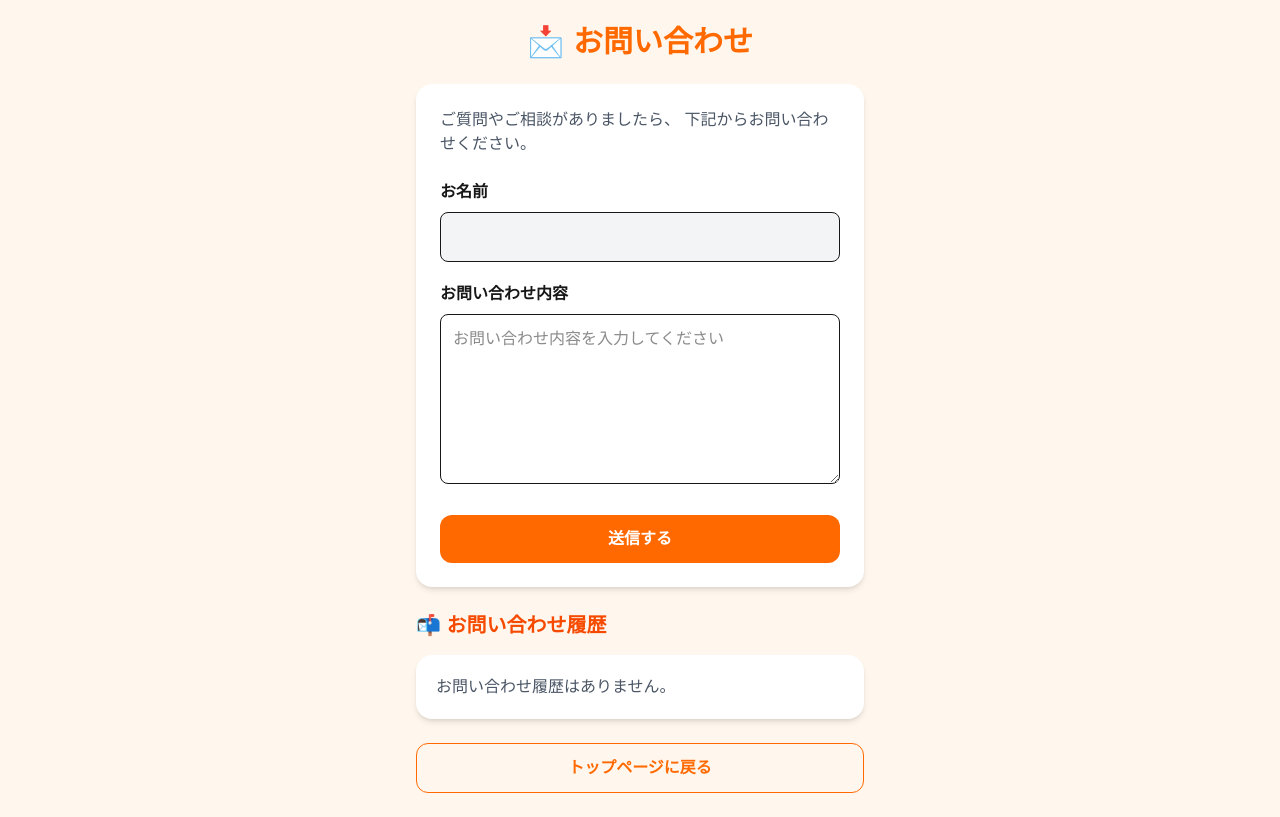
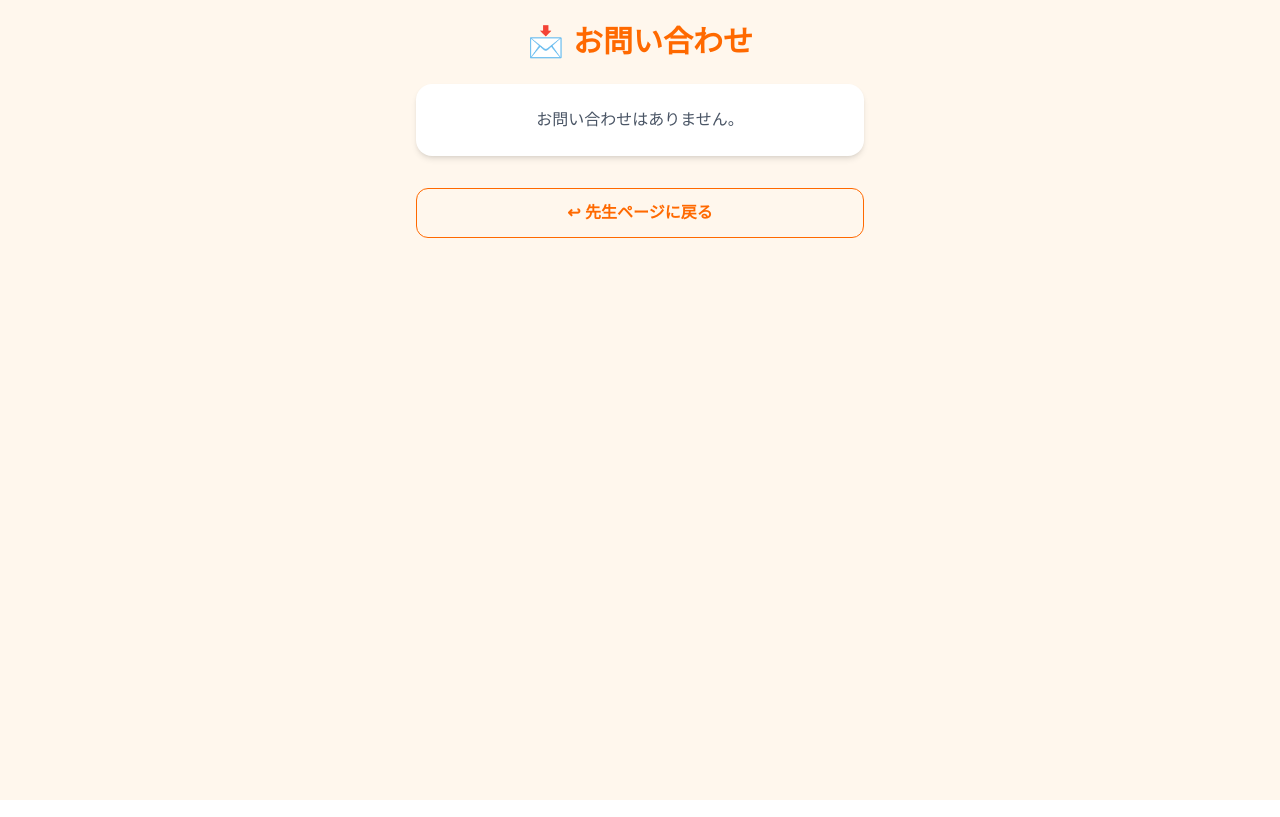
Before and after one commit to Nanoka0717/raise_soroban, a Next.js app: page /students/new/parent/login/parent/contact in a window 1280 px wide. Built offline with nearby package versions, Linux system fonts and the light colour scheme.

Commit message:
fix parent contact notification

```diff
--- a/src/app/students/new/parent/login/parent/contact/page.tsx
+++ b/src/app/students/new/parent/login/parent/contact/page.tsx
@@ -1,6 +1,7 @@
 "use client";
 
 import { useEffect, useState } from "react";
+import Link from "next/link";
 
 type Contact = {
   id: number;
@@ -10,101 +11,82 @@ type Contact = {
   reply: string;
 };
 
-export default function ParentContactPage() {
-  const [name, setName] = useState("");
-  const [message, setMessage] = useState("");
+export default function TeacherContactPage() {
   const [contacts, setContacts] = useState<Contact[]>([]);
 
+  const [replyText, setReplyText] = useState<{
+    [key: number]: string;
+  }>({});
+
   useEffect(() => {
-    const studentName =
-      localStorage.getItem("parentStudentName") || "";
-
-    setName(studentName);
-
     const savedContacts: Contact[] = JSON.parse(
       localStorage.getItem("contacts") || "[]"
     );
 
-    // この保護者のお問い合わせだけ表示
-    const myContacts = savedContacts.filter(
-      (contact) => contact.name === studentName
+    setContacts(savedContacts);
+
+    // 先生が見たお問い合わせを既読にする
+    const readIds = savedContacts.map(
+      (contact: Contact) => contact.id
     );
 
-    setContacts(myContacts);
-
-    // ==========================
-    // お問い合わせページを開いたので既読
-    // ==========================
-
-    const readIds: number[] = JSON.parse(
-      localStorage.getItem("parentReadContactIds") || "[]"
-    );
-
-    const newReadIds = [...readIds];
-
-    myContacts.forEach((contact) => {
-      // 先生から返信があるものだけ既読にする
-      if (
-        contact.reply &&
-        contact.reply.trim() !== "" &&
-        !newReadIds.includes(contact.id)
-      ) {
-        newReadIds.push(contact.id);
-      }
-    });
-
     localStorage.setItem(
-      "parentReadContactIds",
-      JSON.stringify(newReadIds)
+      "teacherReadContactIds",
+      JSON.stringify(readIds)
     );
   }, []);
 
-  const handleSubmit = () => {
-    if (!message.trim()) {
-      alert("お問い合わせ内容を入力してください");
+  const sendReply = (id: number) => {
+    const text = replyText[id];
+
+    if (!text || !text.trim()) {
+      alert("返信内容を入力してください。");
       return;
     }
 
-    if (!name) {
-      alert("お子様の名前が確認できません");
-      return;
+    // お問い合わせを更新
+    const updatedContacts = contacts.map(
+      (contact) =>
+        contact.id === id
+          ? {
+              ...contact,
+              reply: text,
             }
-
-    const contact: Contact = {
-      id: Date.now(),
-      name: name,
-      message: message,
-      date: new Date().toLocaleString("ja-JP"),
-      reply: "",
-    };
-
-    const oldContacts: Contact[] = JSON.parse(
-      localStorage.getItem("contacts") || "[]"
+          : contact
     );
 
-    const newContacts = [
-      ...oldContacts,
-      contact,
-    ];
+    setContacts(updatedContacts);
 
     localStorage.setItem(
       "contacts",
-      JSON.stringify(newContacts)
+      JSON.stringify(updatedContacts)
     );
 
-    setContacts([
-      ...contacts,
-      contact,
-    ]);
+    // =====================================
+    // 保護者側に「新着」を付ける
+    // =====================================
 
-    setMessage("");
+    const unreadIds: number[] = JSON.parse(
+      localStorage.getItem("parentUnreadContactIds") || "[]"
+    );
 
-    alert("お問い合わせを送信しました！");
-  };
+    // まだ入っていなければ追加
+    if (!unreadIds.includes(id)) {
+      unreadIds.push(id);
+    }
 
-  const goBack = () => {
-    window.location.href =
-      "/students/new/parent/login/parent";
+    localStorage.setItem(
+      "parentUnreadContactIds",
+      JSON.stringify(unreadIds)
+    );
+
+    // 入力欄を空にする
+    setReplyText({
+      ...replyText,
+      [id]: "",
+    });
+
+    alert("返信しました！");
   };
 
   return (
@@ -116,117 +98,92 @@ export default function ParentContactPage() {
           📩 お問い合わせ
         </h1>
 
-        {/* 新しいお問い合わせ */}
-
-        <div className="rounded-2xl bg-white p-6 shadow-md">
-
-          <p className="mb-6 text-gray-600">
-            ご質問やご相談がありましたら、
-            下記からお問い合わせください。
-          </p>
-
-          <div className="mb-5">
-
-            <label className="mb-2 block font-bold">
-              お名前
-            </label>
-
-            <input
-              type="text"
-              value={name}
-              readOnly
-              className="w-full rounded-lg border bg-gray-100 p-3"
-            />
-
-          </div>
-
-          <div>
-
-            <label className="mb-2 block font-bold">
-              お問い合わせ内容
-            </label>
-
-            <textarea
-              value={message}
-              onChange={(e) =>
-                setMessage(e.target.value)
-              }
-              placeholder="お問い合わせ内容を入力してください"
-              rows={6}
-              className="w-full rounded-lg border p-3"
-            />
-
-          </div>
-
-          <button
-            onClick={handleSubmit}
-            className="mt-6 w-full rounded-xl bg-orange-500 py-3 font-bold text-white"
-          >
-            送信する
-          </button>
-
-        </div>
-
-        {/* お問い合わせ履歴 */}
-
-        <div className="mt-6">
-
-          <h2 className="mb-4 text-xl font-bold text-orange-600">
-            📬 お問い合わせ履歴
-          </h2>
-
         {contacts.length === 0 ? (
 
-            <div className="rounded-2xl bg-white p-5 shadow-md">
+          <div className="rounded-2xl bg-white p-6 text-center shadow-md">
 
             <p className="text-gray-600">
-                お問い合わせ履歴はありません。
+              お問い合わせはありません。
             </p>
 
           </div>
 
         ) : (
 
-            <div className="space-y-4">
+          <div className="space-y-5">
 
             {contacts.map((contact) => (
 
               <div
                 key={contact.id}
-                  className="rounded-2xl bg-white p-5 shadow-md"
+                className="rounded-2xl bg-white p-6 shadow-md"
               >
 
-                  <p className="text-sm text-gray-500">
-                    {contact.date}
+                {/* 生徒名 */}
+                <h2 className="mb-4 text-xl font-bold">
+                  👤 {contact.name}さん
+                </h2>
+
+                {/* お問い合わせ内容 */}
+                <div className="mb-4">
+
+                  <p className="font-bold text-gray-600">
+                    お問い合わせ内容
                   </p>
 
-                  <p className="mt-3 font-bold text-gray-600">
-                    お問い合わせ
-                  </p>
-
-                  <p className="mt-2 rounded-lg bg-gray-50 p-3">
+                  <p className="mt-2 rounded-lg bg-gray-50 p-4">
                     {contact.message}
                   </p>
 
-                  {contact.reply ? (
+                </div>
 
-                    <div className="mt-4">
+                {/* 返信 */}
+                <div>
 
-                      <p className="font-bold text-orange-600">
-                        👩‍🏫 先生からの返信
+                  <p className="font-bold text-gray-600">
+                    返信
                   </p>
 
-                      <p className="mt-2 rounded-lg bg-orange-50 p-3">
+                  <textarea
+                    value={
+                      replyText[contact.id] || ""
+                    }
+                    onChange={(e) =>
+                      setReplyText({
+                        ...replyText,
+                        [contact.id]: e.target.value,
+                      })
+                    }
+                    placeholder="返信内容を入力してください"
+                    className="mt-2 w-full rounded-lg border p-3"
+                    rows={4}
+                  />
+
+                  <button
+                    onClick={() =>
+                      sendReply(contact.id)
+                    }
+                    className="mt-3 w-full rounded-xl bg-orange-500 py-3 font-bold text-white"
+                  >
+                    返信する
+                  </button>
+
+                </div>
+
+                {/* 現在の返信 */}
+                {contact.reply && (
+
+                  <div className="mt-5">
+
+                    <p className="font-bold text-gray-600">
+                      現在の返信
+                    </p>
+
+                    <p className="mt-2 rounded-lg bg-orange-50 p-4">
                       {contact.reply}
                     </p>
 
                   </div>
-
-                  ) : (
-
-                    <p className="mt-4 text-sm text-gray-500">
-                      先生からの返信をお待ちください。
-                    </p>
 
                 )}
 
@@ -238,16 +195,16 @@ export default function ParentContactPage() {
 
         )}
 
+        <div className="mt-8">
+
+          <Link
+            href="/teacher/home"
+            className="block w-full rounded-xl border border-orange-500 py-3 text-center font-bold text-orange-500"
+          >
+            ↩︎ 先生ページに戻る
+          </Link>
+
         </div>
-
-        {/* トップページに戻る */}
-
-        <button
-          onClick={goBack}
-          className="mt-6 w-full rounded-xl border border-orange-500 py-3 font-bold text-orange-500"
-        >
-          トップページに戻る
-        </button>
 
       </div>
 
```
Also changed, not shown: src/app/students/new/parent/login/parent/page.tsx (+22 -74 lines). Lines whose indentation alone changed are shown as unchanged.
